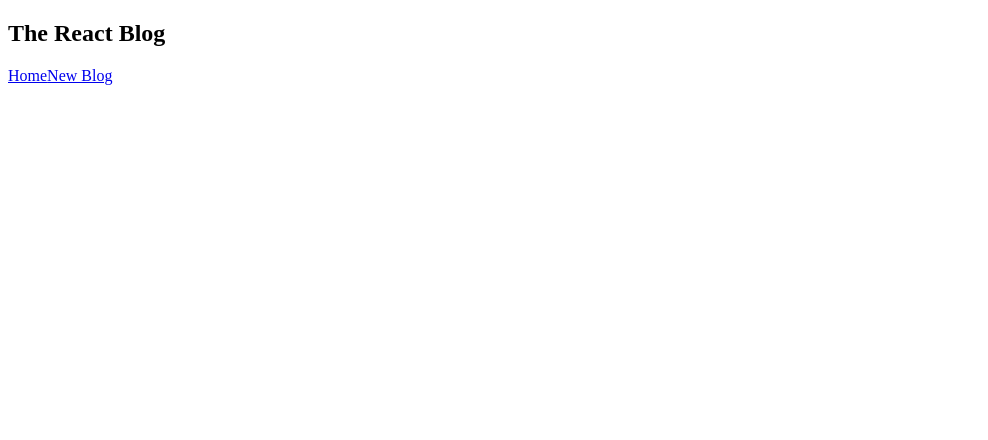
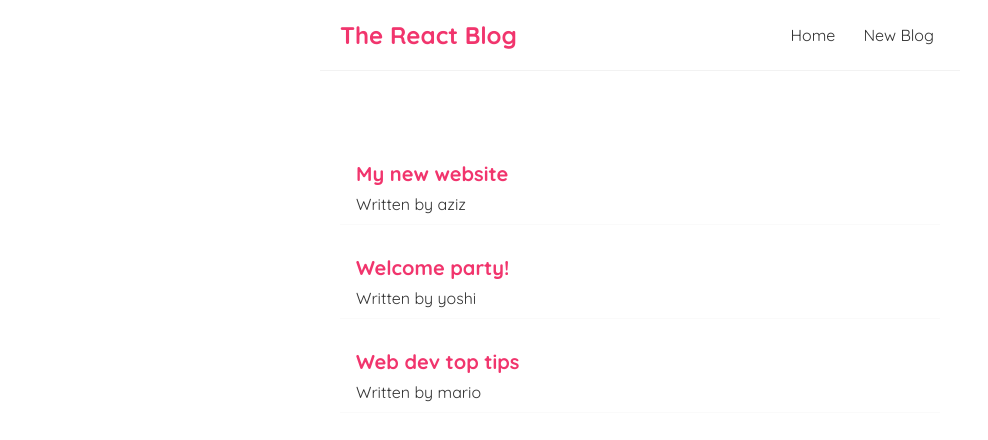
Before and after one commit to arfaoui-aziz/React-Todo, a React (Create React App) app: page / in a window 1280 px wide. Shown: the top 440 px of the page, without its empty margins (0-988 px from the left). Built offline with nearby package versions, Linux system fonts and the light colour scheme.

Commit message:
feat: adding Blogs & style

```diff
--- a/src/App.js
+++ b/src/App.js
@@ -1,9 +1,13 @@
+import "./index.css";
 import Navbar from "./Navbar";
-
+import Home from "./Home";
 const App = () => {
   return (
     <div className="App">
       <Navbar />
+      <div className="content">
+        <Home />
+      </div>
     </div>
   );
 };
--- /dev/null
+++ b/src/Home.js
@@ -0,0 +1,26 @@
+import { useState } from "react";
+const Home = () => {
+  const [blogs, setBlogs] = useState([
+    { title: "My new website", body: "lorem ipsum...", author: "aziz", id: 1 },
+    { title: "Welcome party!", body: "lorem ipsum...", author: "yoshi", id: 2 },
+    {
+      title: "Web dev top tips",
+      body: "lorem ipsum...",
+      author: "mario",
+      id: 3,
+    },
+  ]);
+
+  return (
+    <div className="home">
+      {blogs.map((blog) => (
+        <div className="blog-preview" key={blog.id}>
+          <h2>{blog.title}</h2>
+          <p>Written by {blog.author}</p>
+        </div>
+      ))}
+    </div>
+  );
+};
+
+export default Home;
--- /dev/null
+++ b/src/index.css
@@ -0,0 +1,105 @@
+@import url("https://fonts.googleapis.com/css2?family=Quicksand:wght@300;400;500;600;700&display=swap");
+
+/* base styles */
+* {
+  margin: 0;
+  font-family: "Quicksand";
+  color: #333;
+}
+.navbar {
+  padding: 20px;
+  display: flex;
+  align-items: center;
+  max-width: 600px;
+  margin: 0 auto;
+  border-bottom: 1px solid #f2f2f2;
+}
+.navbar h1 {
+  color: #f1356d;
+}
+.navbar .links {
+  margin-left: auto;
+}
+.navbar a {
+  margin-left: 16px;
+  text-decoration: none;
+  padding: 6px;
+}
+.navbar a:hover {
+  color: #f1356d;
+}
+.content {
+  max-width: 600px;
+  margin: 40px auto;
+  padding: 20px;
+}
+
+/* blog previews / list */
+.blog-preview {
+  padding: 10px 16px;
+  margin: 20px 0;
+  border-bottom: 1px solid #fafafa;
+}
+.blog-preview:hover {
+  box-shadow: 1px 3px 5px rgba(0, 0, 0, 0.1);
+}
+.blog-preview h2 {
+  font-size: 20px;
+  color: #f1356d;
+  margin-bottom: 8px;
+}
+.blog-preview a {
+  text-decoration: none;
+}
+
+/* blog details page */
+.blog-details h2 {
+  font-size: 20px;
+  color: #f1356d;
+  margin-bottom: 10px;
+}
+.blog-details div {
+  margin: 20px 0;
+}
+.blog-details button {
+  background: #f1356d;
+  color: #fff;
+  border: 0;
+  padding: 8px;
+  border-radius: 8px;
+  cursor: pointer;
+}
+
+/* create new blog form */
+.create {
+  max-width: 400px;
+  margin: 0 auto;
+  text-align: center;
+}
+.create label {
+  text-align: left;
+  display: block;
+}
+.create h2 {
+  font-size: 20px;
+  color: #f1356d;
+  margin-bottom: 30px;
+}
+.create input,
+.create textarea,
+.create select {
+  width: 100%;
+  padding: 6px 10px;
+  margin: 10px 0;
+  border: 1px solid #ddd;
+  box-sizing: border-box;
+  display: block;
+}
+.create button {
+  background: #f1356d;
+  color: #fff;
+  border: 0;
+  padding: 8px;
+  border-radius: 8px;
+  cursor: pointer;
+}
```
